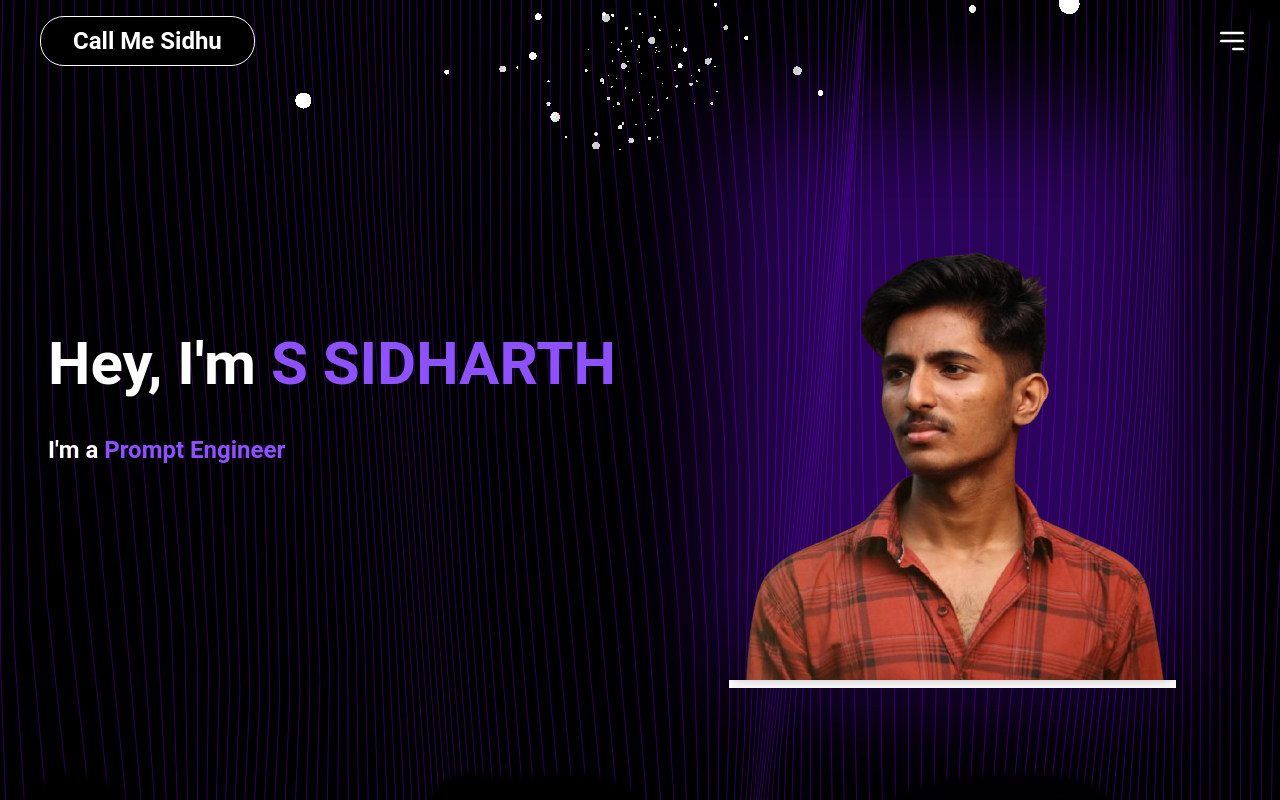
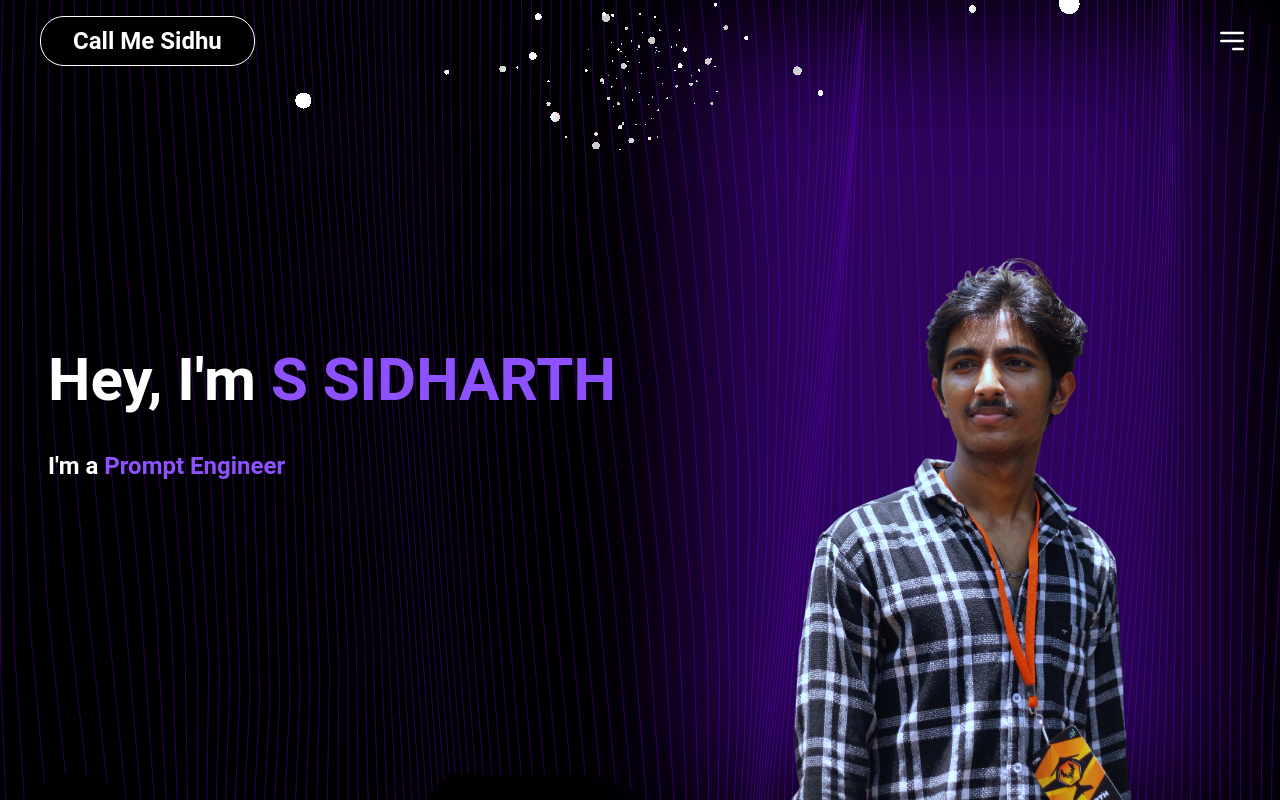
Before and after one commit to callmesidhu/React-Portfolio-website, a React (Vite) app: page / in a window 1280 px wide. Shown: the top 800 px of the page. Built offline with nearby package versions, Linux system fonts and the light colour scheme.

Commit message:
image bug fixed

```diff
--- a/src/Components/Home.jsx
+++ b/src/Components/Home.jsx
@@ -1,5 +1,6 @@
 import React from "react";
 import { TypeAnimation } from "react-type-animation";
+import myImage from '../assets/images/my.png';
 
 
 export default function Home() {
@@ -33,7 +34,7 @@ export default function Home() {
         <div className="relative">
           {/* Image */}
           <img
-            src="src/assets/images/my.png" // Ensure this path is correct
+            src={myImage} // Ensure this path is correct
             alt="me"
             className="w-full max-w-xs sm:max-w-md md:max-w-lg mx-auto rounded-lg shadow-lg relative z-10"
           />
```
Also changed, not shown: src/assets/images/my.png.
